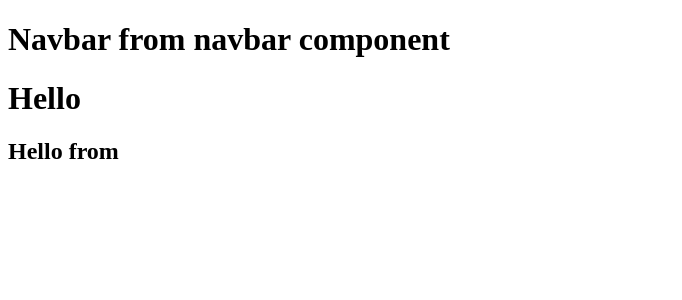
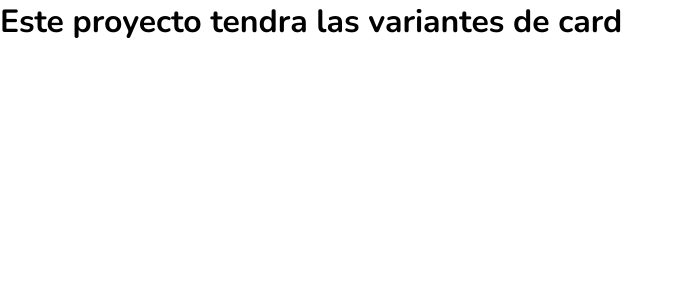
Before and after one commit to marianorigo18/reactNavbar, a React (Create React App) app: page / in a window 1280 px wide. Shown: the top 300 px of the page, without its empty margins (0-682 px from the left). Built offline with nearby package versions, Linux system fonts and the light colour scheme.

Commit message:
fix commit

```diff
--- a/package.json
+++ b/package.json
@@ -9,6 +9,7 @@
     "react": "^18.2.0",
     "react-dom": "^18.2.0",
     "react-scripts": "5.0.1",
+    "styled-components": "^5.3.8",
     "web-vitals": "^2.1.4"
   },
   "scripts": {
--- /dev/null
+++ b/src/App.css
@@ -0,0 +1,24 @@
+
+@import url('https://fonts.googleapis.com/css2?family=Nunito:wght@300;500;600;700&display=swap');
+@import url('https://fonts.googleapis.com/css2?family=Work+Sans:wght@100;200;300;400;500;600;700;800&display=swap');
+*,
+*::after,
+*::before{
+    margin: 0;
+    padding: 0;
+    box-sizing: border-box;
+}
+a{
+    text-decoration: none;
+    color: #717171;
+}
+li{
+    list-style-type: none;
+}
+html{
+    scroll-behavior: smooth;
+}
+body{
+    background-color: #FFFFFF;
+    font-family: 'Nunito', sans-serif;
+}
--- a/src/App.js
+++ b/src/App.js
@@ -1,10 +1,9 @@
+import "./App.css"
 import Navbar from "./components/Navbar"
 const App = () => {
     return (
         <div>
             <Navbar/>
-            <h1>Hello</h1>
-            <h2>Hello from </h2>
         </div>
         )
 }
--- a/src/components/Navbar.jsx
+++ b/src/components/Navbar.jsx
@@ -1,6 +1,6 @@
 const Navbar = () => {
     return (
-        <h1>Navbar from navbar component</h1>
+        <h1>Este proyecto tendra las variantes de card</h1>
     )
 }
 export default Navbar;
```
Also changed, not shown: public/manifest.json (deleted), public/robots.txt (deleted), 1 other file (tests, documents, lock files or other folders).
